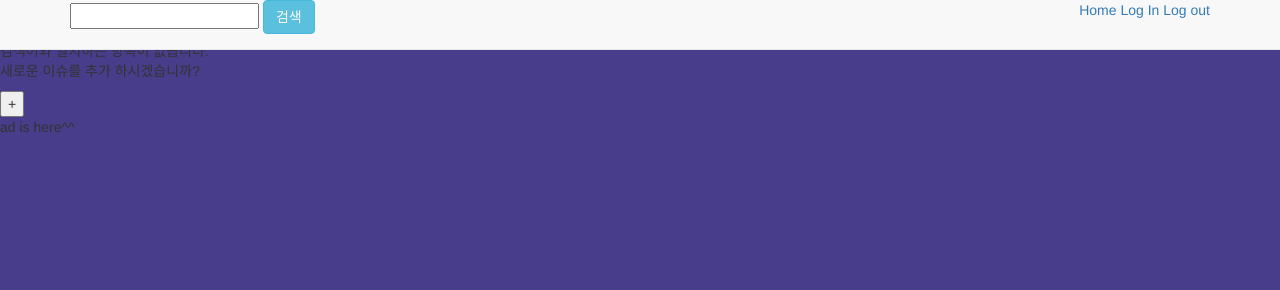
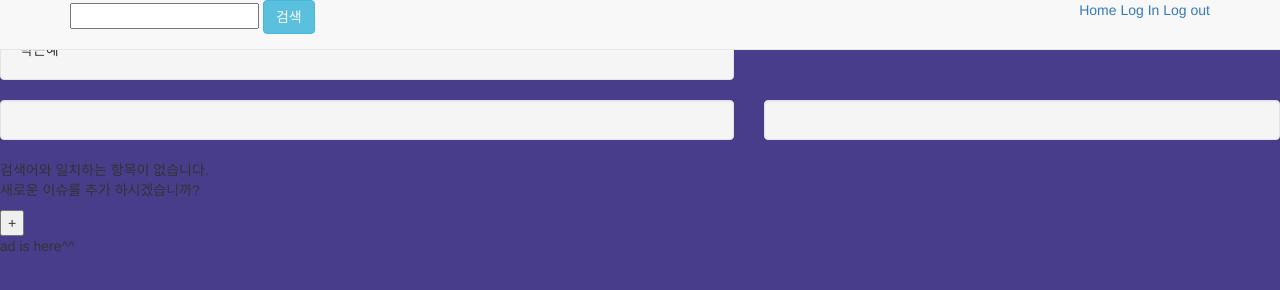
Before and after one commit to bigbrotherkr/issuetrac.kr, a website: page issuetrackr/public/working/page4.html in a window 1280 px wide. Drawn offline with nearby package versions, Linux system fonts and the light colour scheme.

Commit message:
p.4 well 했어요.

```diff
--- a/issuetrackr/public/working/page4.html
+++ b/issuetrackr/public/working/page4.html
@@ -33,22 +33,22 @@
 </div>
 	<container>
 <div class="row">
-  <div class="col-md-7"><div id="NEWS and chronicle">
+  <div class="col-md-7"><div class="well"><div id="NEWS and chronicle">
 	<div>
 	세월호
 	</div>
 	<div>
 	박근혜
 	</div>
-</div></div>
-  <div class="col-md-5"><div id="Filter">
-</div></div>
+</div></div></div>
+  <div class="col-md-5"><div class="well"><div id="Filter">
+</div></div></div>
 </div>
 <div class="row">
-  <div class="col-md-7"><div id="News search">
-</div></div>
-  <div class="col-md-5"><div id="tag cloud">
-</div></div>
+  <div class="col-md-7"><div class="well"><div id="News search">
+</div></div></div>
+  <div class="col-md-5"><div class="well"><div id="tag cloud">
+</div></div></div>
 </div>
 
 
```
